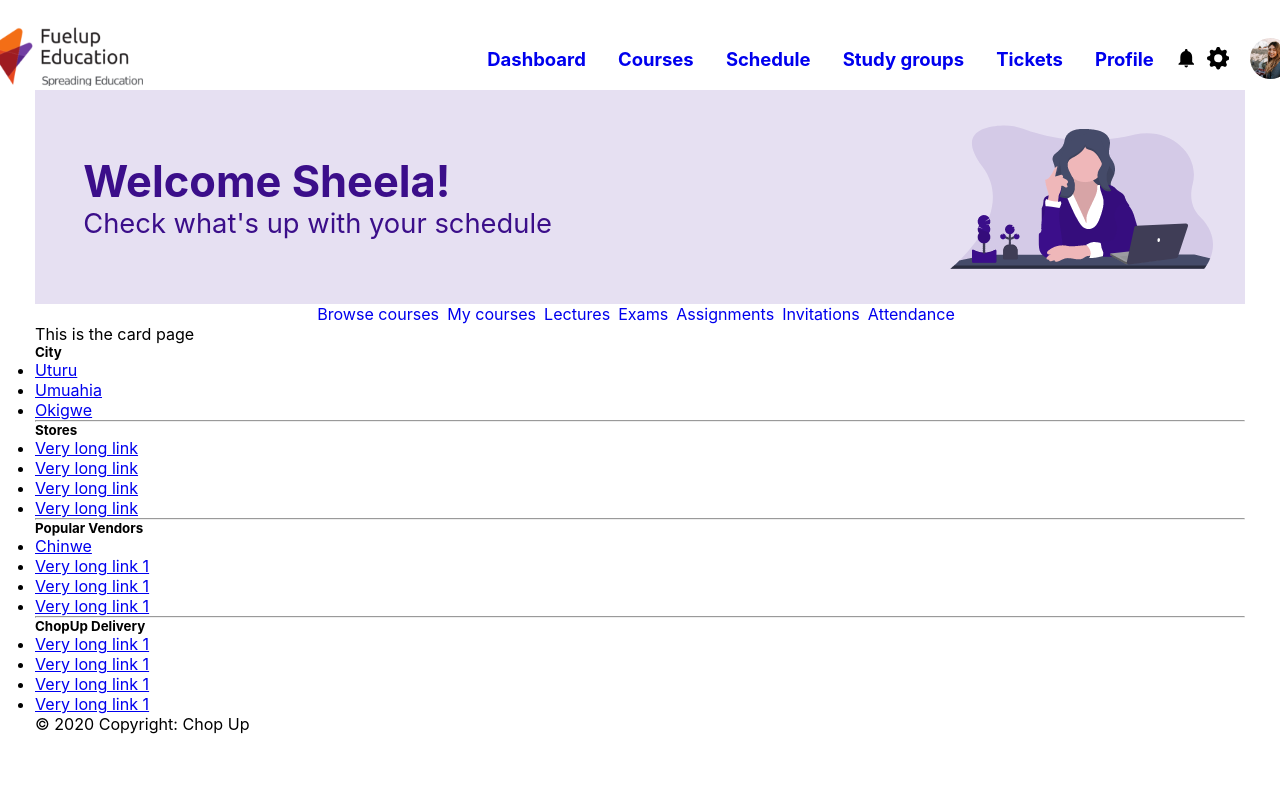
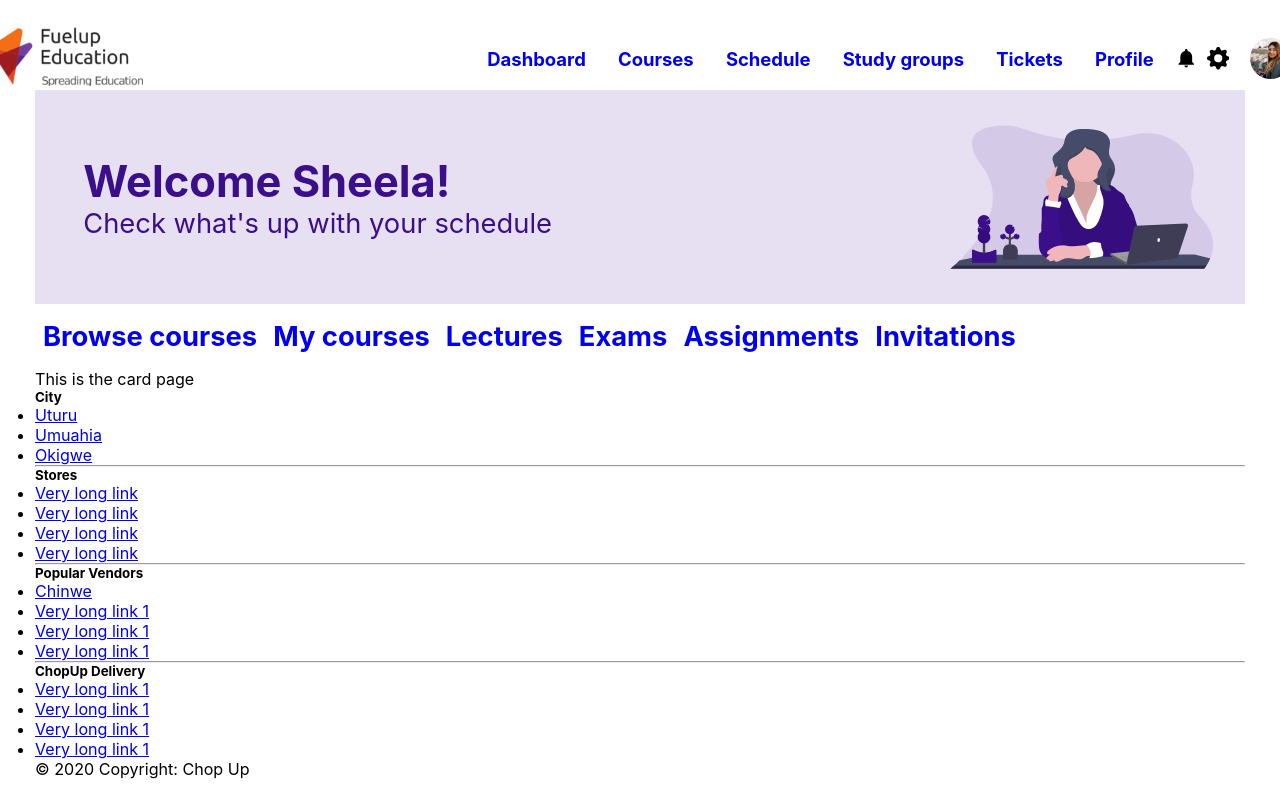
Before and after one commit to Niscolinx/fuelUp-dashboard, a React (Create React App) app: page / in a window 1280 px wide. Built offline with nearby package versions, Linux system fonts and the light colour scheme; a web font is replaced by a local one.

Commit message:
Working on the card

```diff
--- a/src/containers/Home.js
+++ b/src/containers/Home.js
@@ -50,11 +50,7 @@ class Home extends Component {
                                 Invitations
                             </Link>
                         </li>
-                        <li>
-                            <Link to='/' className='card-nav__item'>
-                                Attendance
-                            </Link>
-                        </li>
+
                     </ul>
                     <Card />
                 </div>
--- a/src/sass/components/card.scss
+++ b/src/sass/components/card.scss
@@ -1,8 +1,10 @@
 .card-nav{
     list-style: none;
     display: grid;
-    gap: .5rem;
-    justify-content: center;
+    gap: 1rem;
+    padding: 1rem .5rem;
+    font-size: 1.7rem;
+    font-weight: bold;
     grid-template-columns: repeat(8, max-content);
 
     &__item{
```
